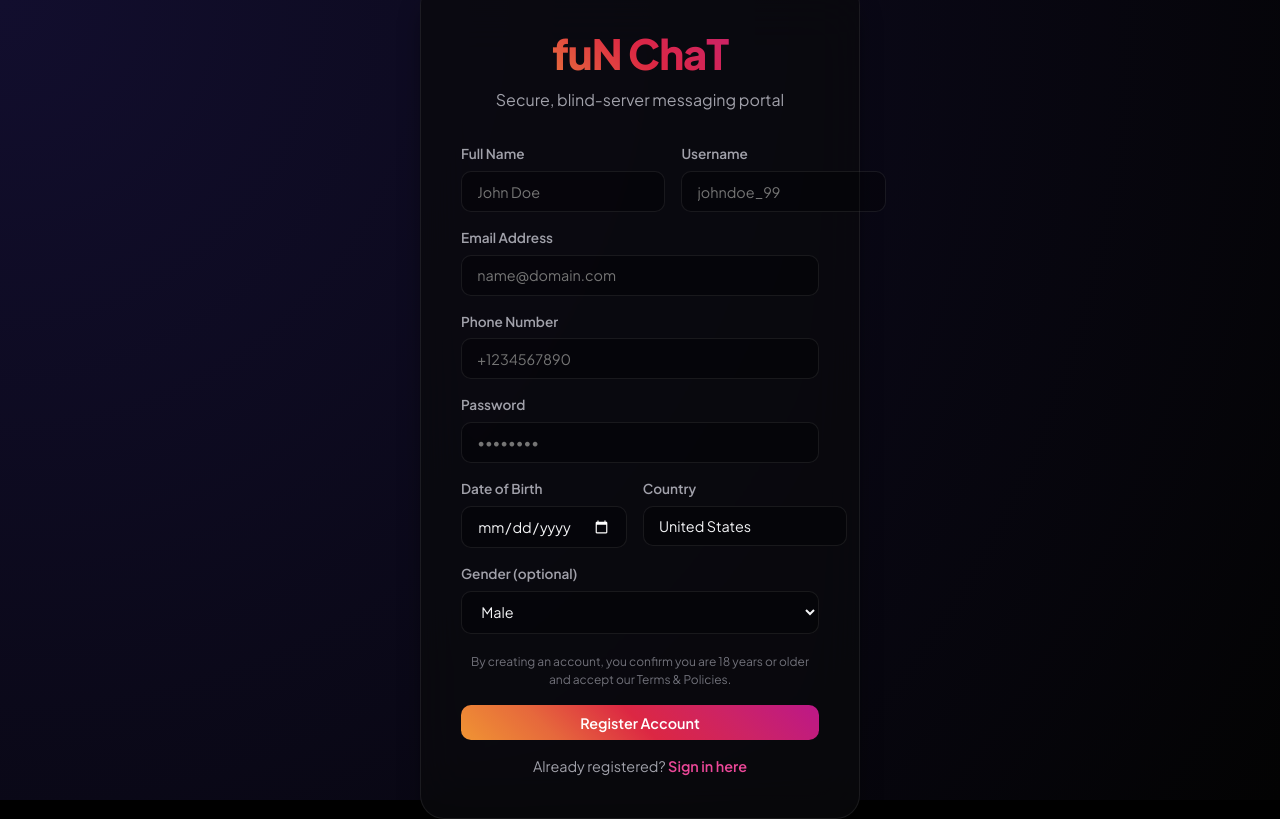
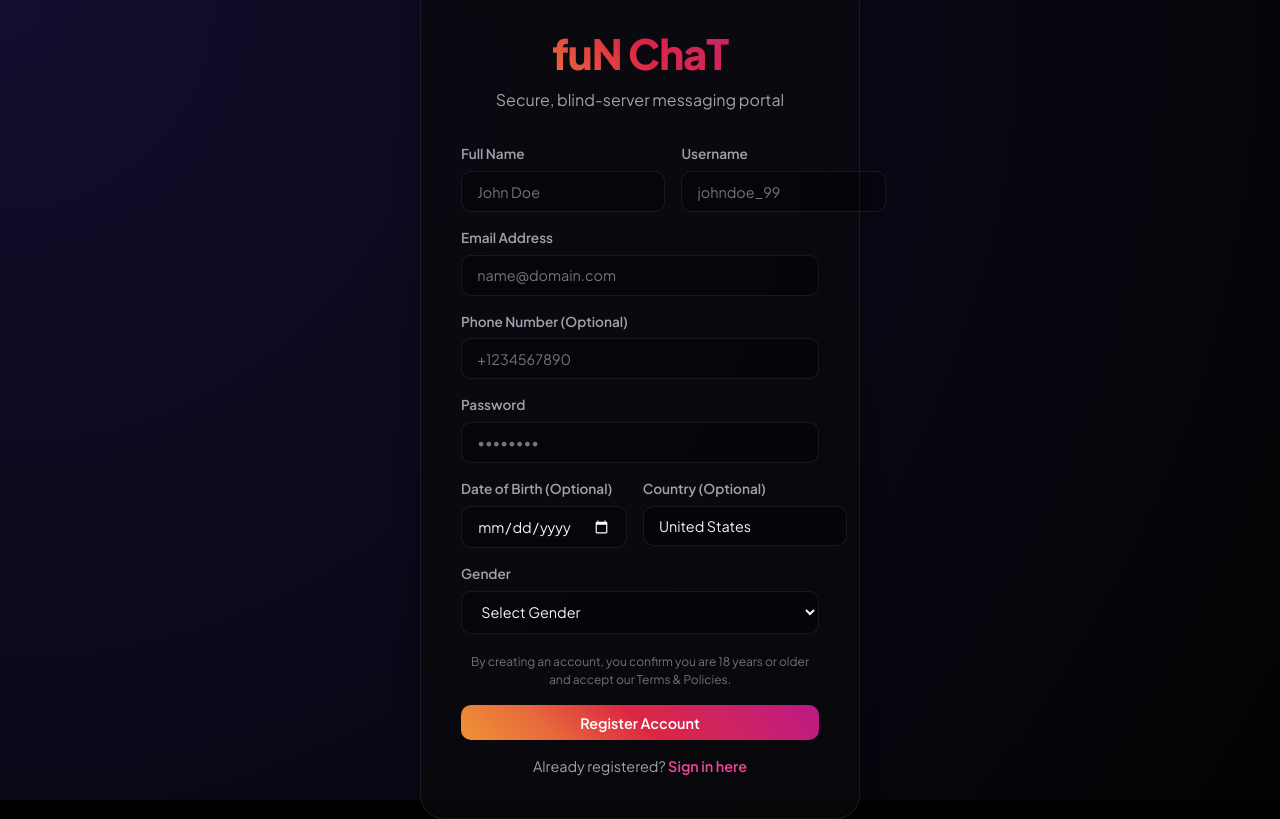
Before and after one commit to Nithesh-4/fun-chat, a React (Create React App) app in the folder frontend/: page / in a window 1280 px wide. Both pictures are taken after a click on the element "Register here". Built offline with nearby package versions, Linux system fonts and the light colour scheme.

Commit message:
Update frontend App.jsx form inputs validation and requirements

```diff
--- a/frontend/src/App.jsx
+++ b/frontend/src/App.jsx
@@ -59,7 +59,7 @@ export default function App() {
   const [regCountry, setRegCountry] = useState('United States');
   const [regUsername, setRegUsername] = useState('');
   const [regDisplayName, setRegDisplayName] = useState('');
-  const [regGender, setRegGender] = useState('male');
+  const [regGender, setRegGender] = useState('');
 
   // App navigation state
   const [navTab, setNavTab] = useState('chats'); // chats | friends | settings
@@ -766,11 +766,10 @@ export default function App() {
               </div>
 
               <div className="form-group">
-                <label>Phone Number</label>
+                <label>Phone Number (Optional)</label>
                 <input
                   type="text"
                   placeholder="+1234567890"
-                  required
                   value={regPhone}
                   onChange={e => setRegPhone(e.target.value)}
                 />
@@ -789,20 +788,18 @@ export default function App() {
 
               <div className="form-row">
                 <div className="form-group">
-                  <label>Date of Birth</label>
+                  <label>Date of Birth (Optional)</label>
                   <input
                     type="date"
-                    required
                     value={regDob}
                     onChange={e => setRegDob(e.target.value)}
                   />
                 </div>
                 <div className="form-group">
-                  <label>Country</label>
+                  <label>Country (Optional)</label>
                   <input
                     type="text"
                     placeholder="United States"
-                    required
                     value={regCountry}
                     onChange={e => setRegCountry(e.target.value)}
                   />
@@ -810,8 +807,9 @@ export default function App() {
               </div>
 
               <div className="form-group">
-                <label>Gender (optional)</label>
-                <select value={regGender} onChange={e => setRegGender(e.target.value)}>
+                <label>Gender</label>
+                <select required value={regGender} onChange={e => setRegGender(e.target.value)}>
+                  <option value="">Select Gender</option>
                   <option value="male">Male</option>
                   <option value="female">Female</option>
                   <option value="other">Other / Prefer not to say</option>
```
